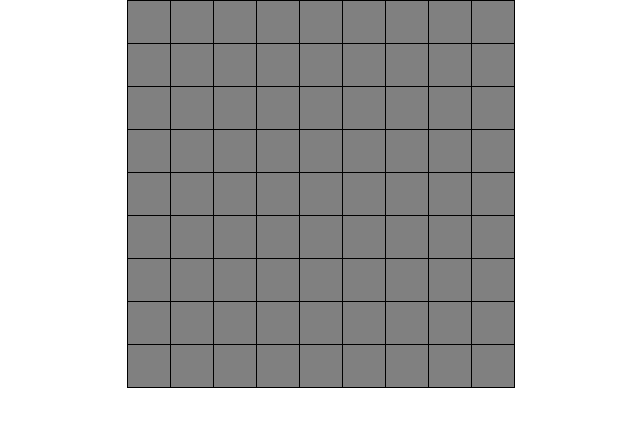
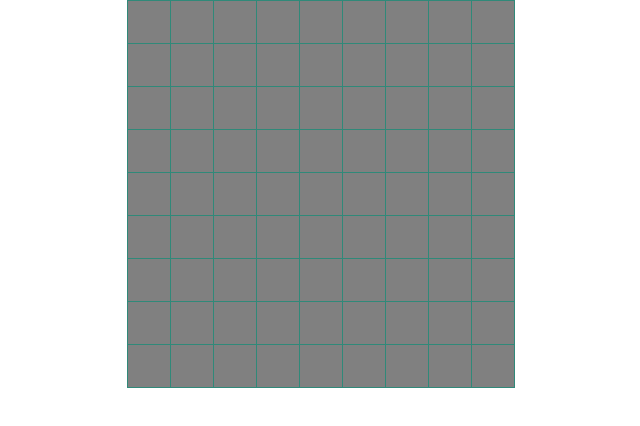
Before and after one commit to kirkland/minesweeper, a React (Create React App) app: page / in a window 1280 px wide. Shown: the top 426 px of the page, without its empty margins (319-959 px from the left). Built offline with nearby package versions, Linux system fonts and the light colour scheme.

Commit message:
Improve style

```diff
--- a/src/App.css
+++ b/src/App.css
@@ -10,18 +10,22 @@ tr {
 
 td.cell {
   background-color: gray;
-  border: 1px black solid;
+  border: 1px rgb(48, 137, 121) solid;
   font-size: 26px;
   height: 40px;
-  text-align: center;
   overflow: hidden;
   position: relative;
+  text-align: center;
   vertical-align: middle;
   width: 40px;
 }
 
 td.cell-flagged {
   background-color: brown;
+}
+
+td .content-holder {
+  left: 0;
 }
 
 td.cell-revealed .content-holder {
```
